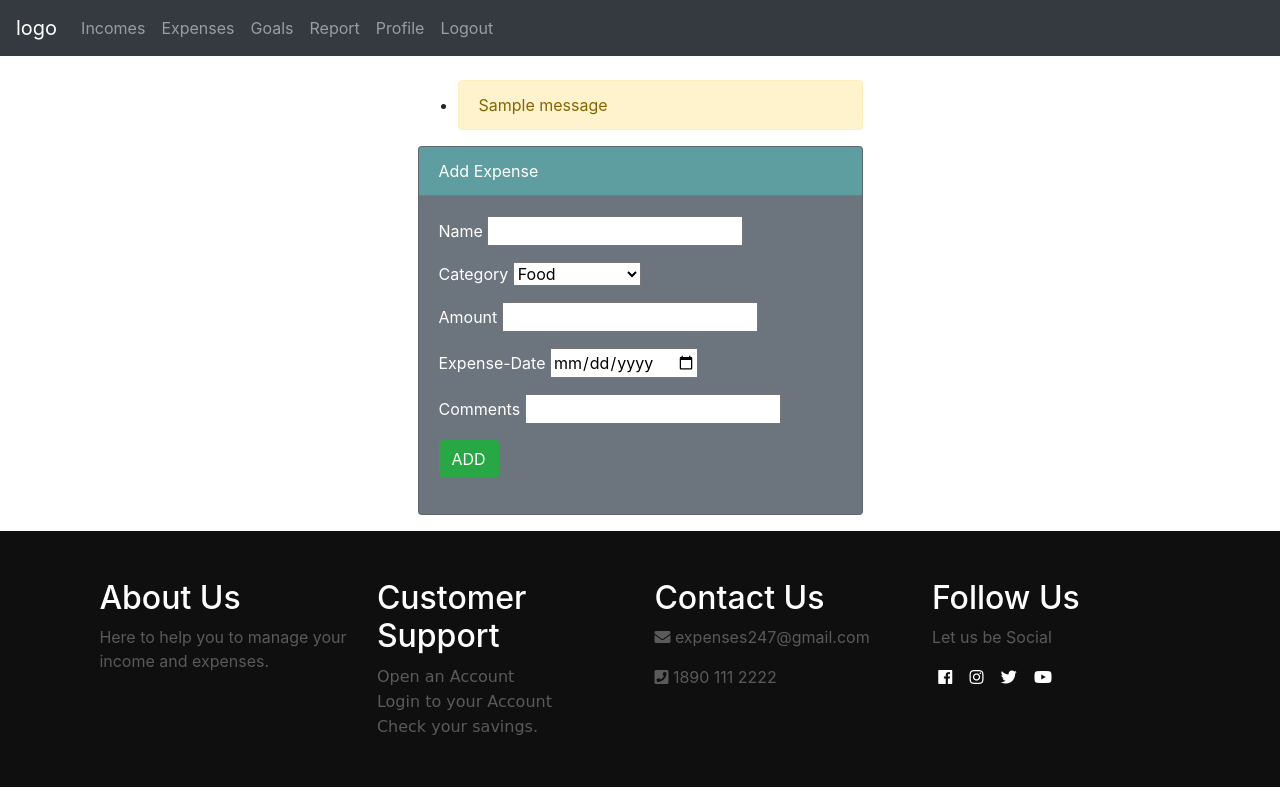
After one commit to zalak8102/Expense-Manager, a Django app: page /exp/addexp/ in a window 1280 px wide. The commit adds this page. Run offline with Django 3.2, Linux system fonts and the light colour scheme; tables that the repository leaves empty hold one stand-in row (values such as "Sample post"); one stand-in notice (Sample message) is shown; some libraries are stand-ins or nearby versions.

Commit message:
manage expense

```diff
--- a/SDP_Project/SDP_Project/urls.py
+++ b/SDP_Project/SDP_Project/urls.py
@@ -20,6 +20,6 @@ urlpatterns = [
     path('admin/', admin.site.urls),
     path('signup/',include('signup.urls')),
     path('income/',include('income.urls')),
-    path('expense/',include('expense.urls')),
+    path('exp/',include('expense.urls')),
     path('',include('signup.urls')),
 ]
--- /dev/null
+++ b/SDP_Project/expense/templates/expense/add_expense.html
@@ -0,0 +1,53 @@
+<!DOCTYPE html>
+{% extends 'base1.html' %}
+<html lang="en">
+<head>
+    <title>Expense</title>
+</head>
+<body>
+    {% block content %}
+    <form method="POST" action="/exp/add_expense/">
+        {% csrf_token %}
+        <div class="container">
+            <div class="row justify-content-center">
+                <div class="col-md-5">
+                    <div>
+                        {% if messages %}
+                        <ul>
+                            {% for message in messages %}
+                            <li>
+                                <div class="alert alert-warning alert-dismissable">{{message}}</div>
+                            </li>
+                            {% endfor %}
+                        </ul>
+                        {% endif %}
+                    </div>
+                    <div class="card text-white bg-secondary mb-3" style="max-width: 50rem;">
+                        <div class="card-header" style="background-color: cadetblue;">Add Expense</div>
+                        <div class="card-body">
+                            <p>Name    <input type="text" name="exname" required/></p>
+                            <p>Category
+                                <select name="catg" id="catg">
+                                    <option value="food">Food</option>
+                                    <option value="entertainment">Entertainment</option>
+                                    <option value="household">HouseHold</option>
+                                    <option value="medical">Medical</option>
+                                    <option value="shopping">Shopping</option>
+                                    <option value="travel">Travel</option>
+                                    <option value="others">Others</option>
+                                  </select>
+                            </p>
+                            <p>Amount <input type="number" name="examt" required/></p>
+                            <p>Expense-Date <input type="date" name="exdate" required/></p>
+                            <p>Comments <input type="text" name="excomt" required/></p>
+                            <p><button type="submit" id="addexp" class="btn btn-success">ADD</button></p>
+                        </div>
+                    </div>
+                </div>
+            </div>
+        </div>
+    </form>
+
+    {% endblock %}
+</body>
+</html>
--- a/SDP_Project/expense/urls.py
+++ b/SDP_Project/expense/urls.py
@@ -3,8 +3,14 @@ from django.urls import path
 from django.conf.urls import include, url
 
 urlpatterns=[
-    path('',views.expense,name='expense'),
-    url(r'^expense/$',views.expense,name='expense'),
+    path('',views.exp,name='exp'),
+    url(r'^exp/$',views.exp,name='exp'),
+    url(r'^addexp/$',views.addexp,name='addexp'),
+    url(r'^add_expense/$',views.add_expense,name='add_expense'),
+    url(r'^viewExp/$',views.viewExp,name='viewExp'),
+    url(r'^updateExp/$',views.updateExp,name='updateExp'),
+    url(r'^upd_exp/$',views.upd_exp,name='upd_exp'),
+    url(r'^del_exp/$',views.del_exp,name='del_exp'),
     url(r'^report/$',views.report,name='report'),
 
 ]
--- a/SDP_Project/expense/views.py
+++ b/SDP_Project/expense/views.py
@@ -3,8 +3,50 @@ from expense.models import expense
 from django.contrib import messages
 
 # Create your views here.
-def expense(request):
-    return render(request,'expense/expense.html')
+def exp(request):
+    exps=expense.objects.all().filter(user_id=request.session['usremail'])
+    return render(request,'expense/expense.html',context={"exps": exps})
 
 def report(request):
     return render(request,'expense/report.html')
+
+def addexp(request):
+    return render(request,'expense/add_expense.html')
+
+def add_expense(request):
+    expName=request.POST['exname']
+    comments=request.POST['excomt']
+    amount=request.POST['examt']
+    user_id=request.session['usremail']
+    date=request.POST['exdate']
+    category=request.POST['catg']
+    expdetails=expense(expName=expName,category=category,amount=amount,date=date,comments=comments,user_id=user_id)
+    expdetails.save()
+    return redirect('/exp/')
+
+def viewExp(request):
+    id=request.POST['id']
+    exps=expense.objects.get(expId=id)
+    return render(request,'expense/view_exp.html',context={"exps": exps})
+
+def updateExp(request):
+    id=request.POST['id']
+    exps=expense.objects.get(expId=id)
+    return render(request,'expense/updateExp.html',context={"exps": exps})
+
+
+def upd_exp(request):
+    id=request.POST['id']
+    exps=expense.objects.get(expId=id)
+    exps.name=request.POST['expnm']
+    exps.description=request.POST['expcmt']
+    exps.amount=request.POST['expamnt']
+    exps.user_id=request.session['usremail']
+    exps.date=request.POST['expdt']
+    exps.save()
+    return redirect('/exp/')
+
+def del_exp(request):
+    id=request.POST['id']
+    expense.objects.get(expId=id).delete()
+    return redirect('/exp/')
--- a/SDP_Project/income/templates/base1.html
+++ b/SDP_Project/income/templates/base1.html
@@ -26,7 +26,7 @@
           <a class="nav-link" href="/income/">Incomes</a>
       </li>
       <li class="nav-item">
-          <a class="nav-link" href="/expense/">Expenses</a>
+          <a class="nav-link" href="/exp/">Expenses</a>
       </li>
       <li class="nav-item">
           <a class="nav-link" href="#">Goals</a>
```
Also changed, not shown: SDP_Project/expense/templates/expense/expense.html (+9 -7 lines), SDP_Project/expense/templates/expense/updateExp.html (added, +54 -0 lines), SDP_Project/expense/templates/expense/view_exp.html (added, +33 -0 lines), SDP_Project/income/static/income/main.js (+54 -0 lines), SDP_Project/db.sqlite3.
